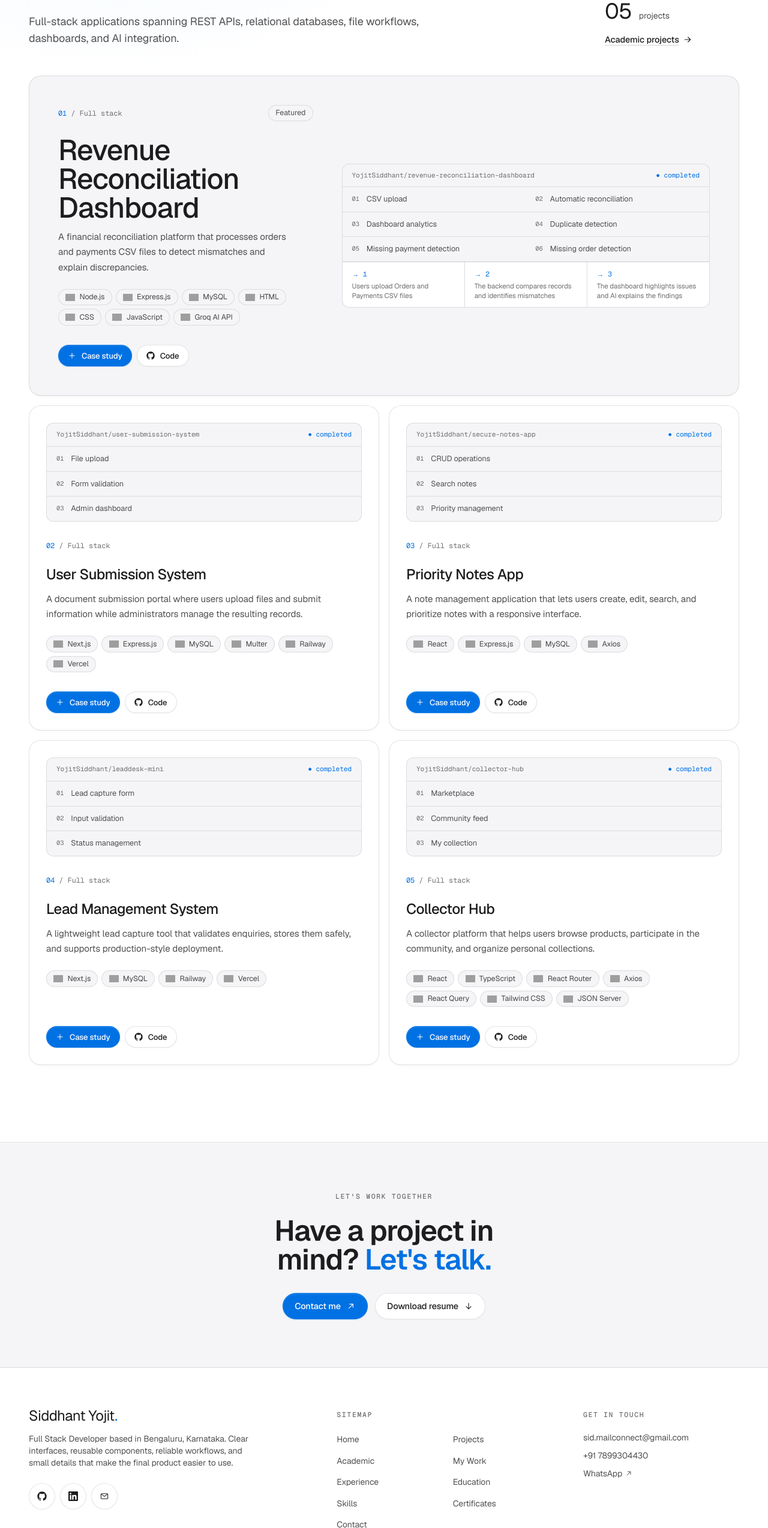
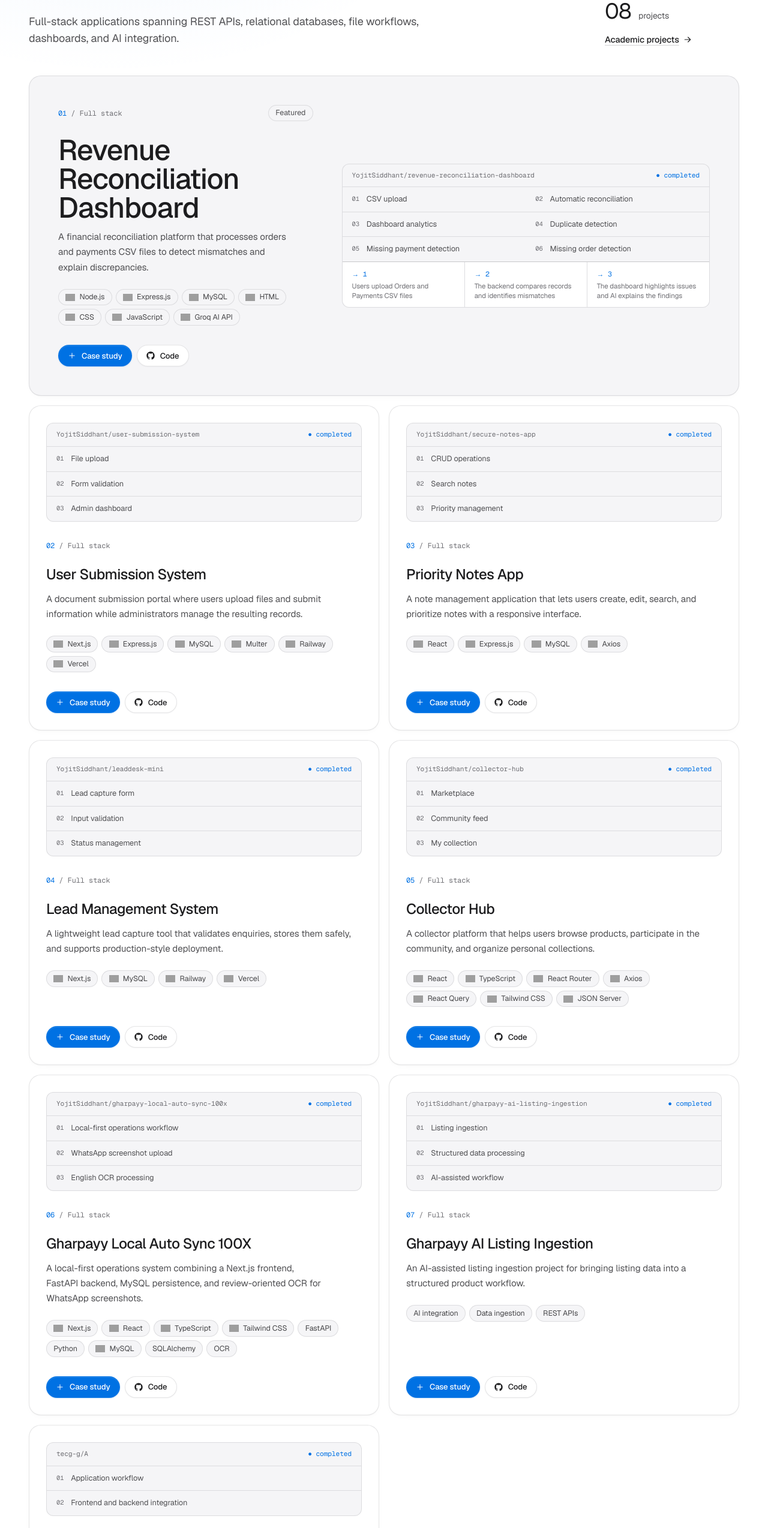
Before and after one commit to YojitSiddhant/siddhantyojitportfolio, a Next.js app: page /full-stack-projects in a window 1280 px wide. Shown: the part 252-2800 px from the top of the page at 60% size. Built offline with nearby package versions, Linux system fonts and the light colour scheme; grey boxes are pictures that could not be loaded.

Commit message:
few projects added in the full stack projects page

```diff
--- a/components/full-stack-projects/FullStackProjectContent.ts
+++ b/components/full-stack-projects/FullStackProjectContent.ts
@@ -213,6 +213,55 @@ const contentByTitle: Record<string, Omit<FullStackProjectContent, "title" | "te
       "Support more personalized recommendations",
     ],
   },
+  "Gharpayy Local Auto Sync 100X": {
+    overview:
+      "A local-first operations system combining a Next.js frontend, FastAPI backend, MySQL persistence, and review-oriented OCR for WhatsApp screenshots.",
+    problemStatement:
+      "Operations teams need a controlled workflow for turning local screenshots and operational inputs into reviewable structured records.",
+    keyFeatures: [
+      "Local-first operations workflow",
+      "WhatsApp screenshot upload",
+      "English OCR processing",
+      "Review-oriented extraction",
+      "MySQL persistence",
+      "Automated testing",
+    ],
+    myRole:
+      "I contributed to the full-stack product workflow across the Next.js interface, backend integration, persistence, and OCR-oriented feature structure.",
+    challengesFaced: [
+      "Keeping OCR output reviewable instead of silently accepting uncertain data",
+      "Coordinating a separate frontend and FastAPI backend",
+      "Designing a local-first workflow around operational data",
+    ],
+    keyLearnings: [
+      "How OCR features benefit from explicit review boundaries",
+      "How frontend and backend contracts shape operational tools",
+      "How persistence and migrations support reliable workflows",
+    ],
+    architectureWorkflow: [
+      "Users work through the Next.js operations interface",
+      "The FastAPI backend handles processing and application logic",
+      "OCR output is persisted in MySQL for review and follow-up",
+    ],
+  },
+  "Gharpayy AI Listing Ingestion": {
+    overview: "An AI-assisted listing ingestion project for bringing listing data into a structured product workflow.",
+    problemStatement: "Listing workflows need a consistent way to collect, structure, and prepare incoming data for downstream use.",
+    keyFeatures: ["Listing ingestion", "Structured data processing", "AI-assisted workflow", "API integration"],
+    myRole: "I contributed to the project structure and the workflow for turning incoming listing data into usable application records.",
+    challengesFaced: ["Maintaining consistent listing fields", "Handling ingestion workflow states", "Keeping AI-assisted processing useful and reviewable"],
+    keyLearnings: ["How ingestion pipelines support product workflows", "How structured records improve downstream operations", "How AI features need clear boundaries and validation"],
+    architectureWorkflow: ["Listing data enters the ingestion workflow", "The application structures and processes incoming records", "Prepared listing data becomes available to downstream product features"],
+  },
+  A: {
+    overview: "A full-stack project repository from the TECG/Gharpayy product work.",
+    problemStatement: "The project provides an application workflow for a product-focused engineering use case.",
+    keyFeatures: ["Application workflow", "Frontend and backend integration"],
+    myRole: "I contributed to the implementation and refinement of the project workflow.",
+    challengesFaced: ["Keeping the application flow clear", "Connecting the interface with backend behavior"],
+    keyLearnings: ["How product requirements shape full-stack implementation", "How clear boundaries improve maintainability"],
+    architectureWorkflow: ["Users interact with the application interface", "Application logic processes the workflow", "The project exposes the resulting product experience"],
+  },
 };
 
 export const fullStackProjectContent: FullStackProjectContent[] = fullStackProjects.map((project) => ({
--- a/data/full-stack-projects.ts
+++ b/data/full-stack-projects.ts
@@ -143,4 +143,55 @@ export const fullStackProjects: FullStackProject[] = [
     githubUrl: "https://github.com/YojitSiddhant/collector-hub",
     order: 5,
   },
+  {
+    title: "Gharpayy Local Auto Sync 100X",
+    category: "Full Stack",
+    summary:
+      "A local-first operations system with a Next.js frontend, FastAPI backend, MySQL persistence, and a review-only OCR workflow for processing WhatsApp screenshots.",
+    techStack: ["Next.js", "React", "TypeScript", "Tailwind CSS", "FastAPI", "Python", "MySQL", "SQLAlchemy", "OCR"],
+    keyFeatures: [
+      "Local-first operations workflow",
+      "WhatsApp screenshot upload",
+      "English OCR processing",
+      "Review-oriented extraction",
+      "MySQL persistence",
+      "FastAPI backend",
+      "Automated testing",
+      "GitHub Actions CI",
+    ],
+    architectureHighlights: [
+      "Next.js App Router frontend",
+      "FastAPI service layer",
+      "SQLAlchemy and Alembic persistence",
+      "OCR processing pipeline",
+      "Separated frontend and backend responsibilities",
+    ],
+    status: "Completed",
+    githubUrl: "https://github.com/YojitSiddhant/gharpayy-local-auto-sync-100x",
+    order: 6,
+  },
+  {
+    title: "Gharpayy AI Listing Ingestion",
+    category: "Full Stack",
+    summary:
+      "An AI-assisted listing ingestion project focused on bringing property or marketplace listing data into a structured application workflow.",
+    techStack: ["AI integration", "Data ingestion", "REST APIs"],
+    keyFeatures: ["Listing ingestion", "Structured data processing", "AI-assisted workflow", "API integration"],
+    architectureHighlights: ["Ingestion pipeline", "Structured listing workflow", "Service-oriented API integration"],
+    status: "Completed",
+    githubUrl: "https://github.com/YojitSiddhant/gharpayy-ai-listing-ingestion",
+    order: 7,
+  },
+  {
+    title: "A",
+    category: "Full Stack",
+    summary:
+      "A full-stack project repository maintained as part of the TECG/Gharpayy product work, available for technical review on GitHub.",
+    techStack: ["Full-stack development"],
+    keyFeatures: ["Application workflow", "Frontend and backend integration"],
+    architectureHighlights: ["Repository-based application architecture"],
+    status: "Completed",
+    githubUrl: "https://github.com/tecg-g/A",
+    order: 8,
+  },
 ];
```
